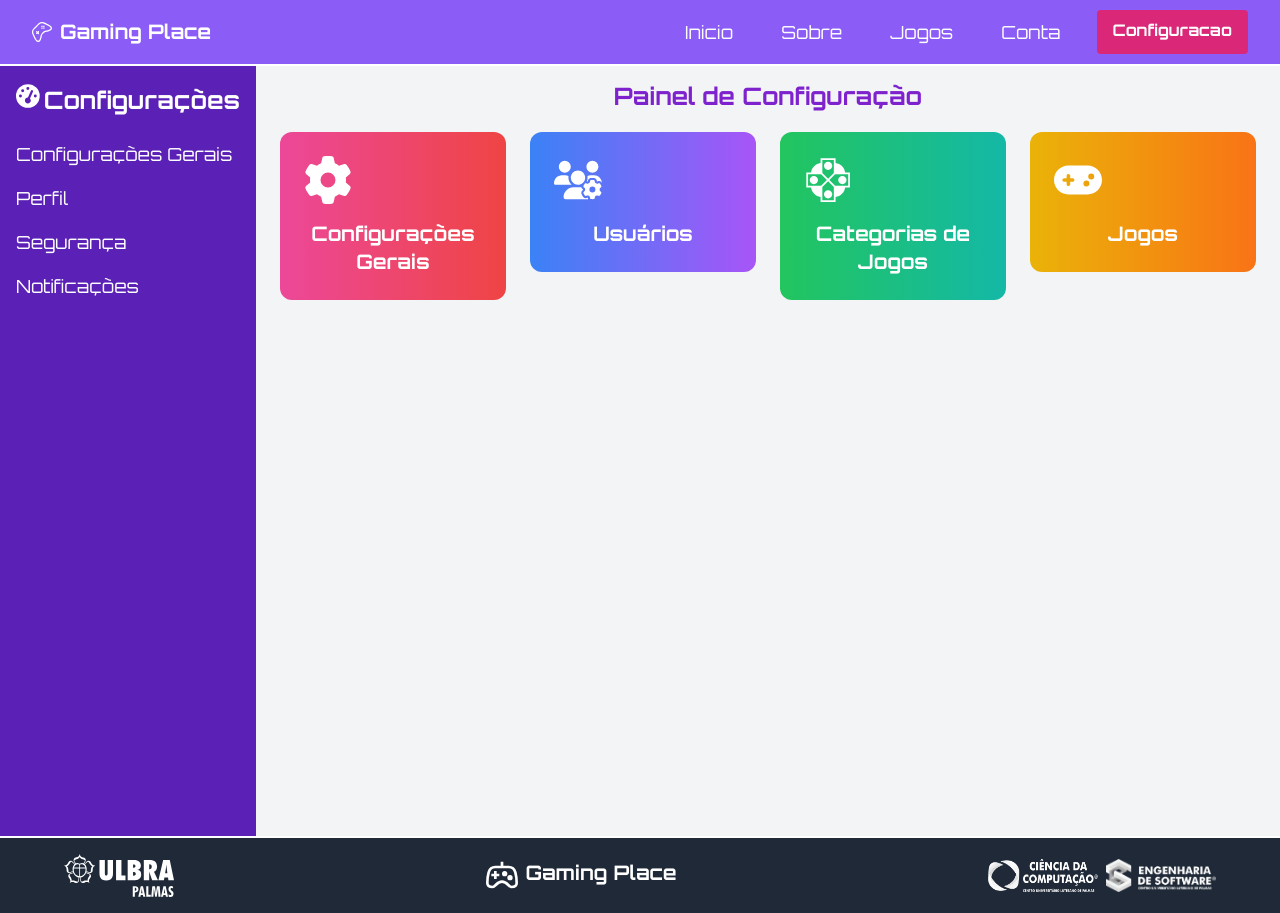
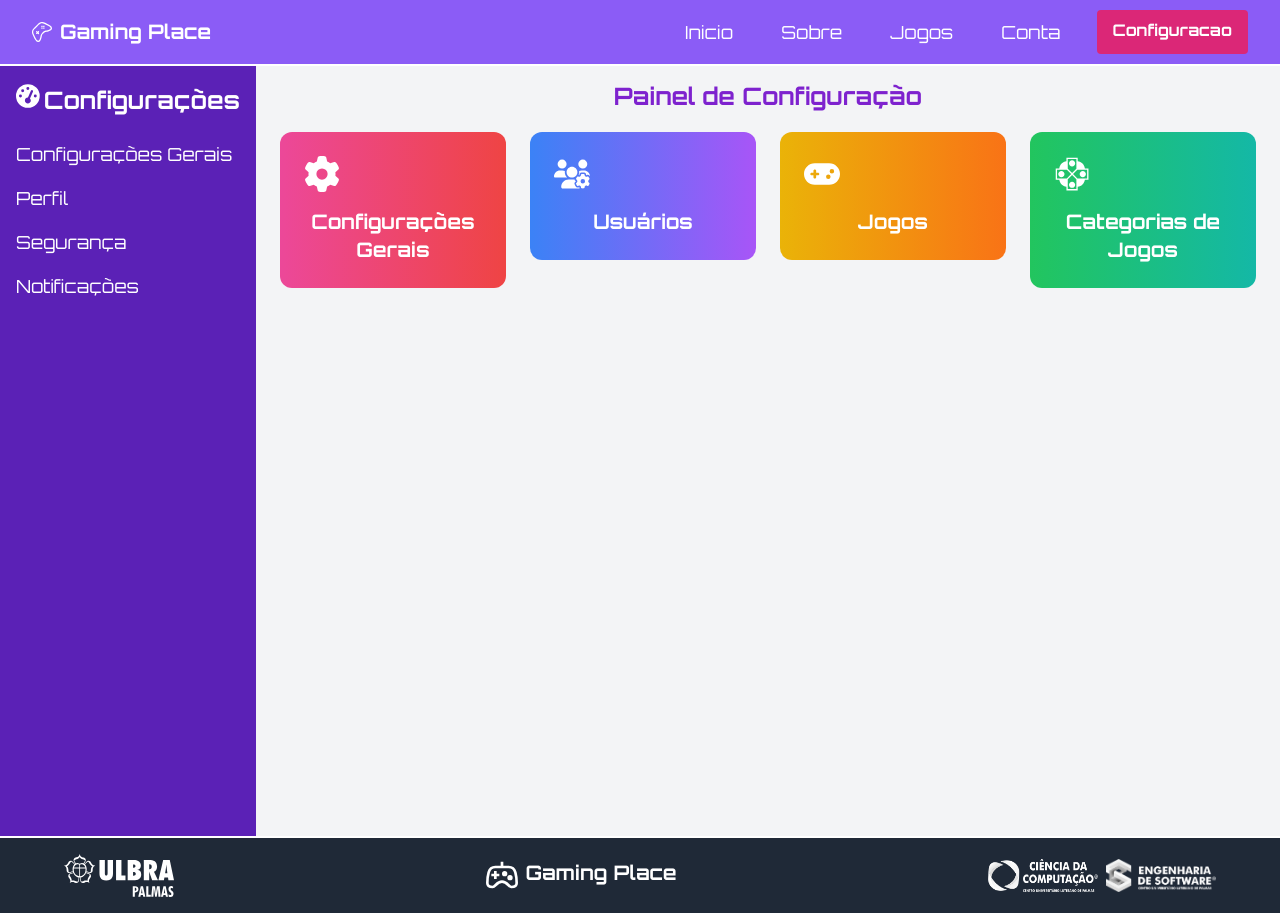
Before and after one commit to romarioulbra/gaming-place, a Next.js app: page /configuracao in a window 1280 px wide. Built offline with nearby package versions, Linux system fonts and the light colour scheme.

Commit message:
Update CardsPainel.tsx
Alteração no Card Categorias de Jogos

```diff
--- a/src/app/components/CardsPainel.tsx
+++ b/src/app/components/CardsPainel.tsx
@@ -22,19 +22,19 @@ export default function CardsGrid() {
       gradientTo: "to-purple-500",
       link: "/config/perfil"
     },
+   {
+      title: "Jogos",
+      icon: <FaGamepad  />,
+      gradientFrom: "from-yellow-500",
+      gradientTo: "to-orange-500",
+      link: "/config/notificacoes"
+    },
     {
       title: "Categorias de Jogos",
       icon: <GiGamepadCross />,
       gradientFrom: "from-green-500",
       gradientTo: "to-teal-500",
       link: "/config/seguranca"
-    },
-    {
-      title: "Jogos",
-      icon: <FaGamepad  />,
-      gradientFrom: "from-yellow-500",
-      gradientTo: "to-orange-500",
-      link: "/config/notificacoes"
     }
   ];
 
@@ -45,7 +45,7 @@ export default function CardsGrid() {
           <div
             className={`p-6 rounded-xl bg-gradient-to-r ${card.gradientFrom} ${card.gradientTo} transform transition-transform duration-300 hover:scale-105 hover:shadow-xl text-white text-center cursor-pointer`}
           >
-              <div className="text-5xl mb-4">{card.icon}</div>
+              <div className="text-4xl mb-4 ">{card.icon}</div>
               <h3 className=" text-xl font-bold text-wrap">{card.title}</h3>
           </div>
         </Link>
```
